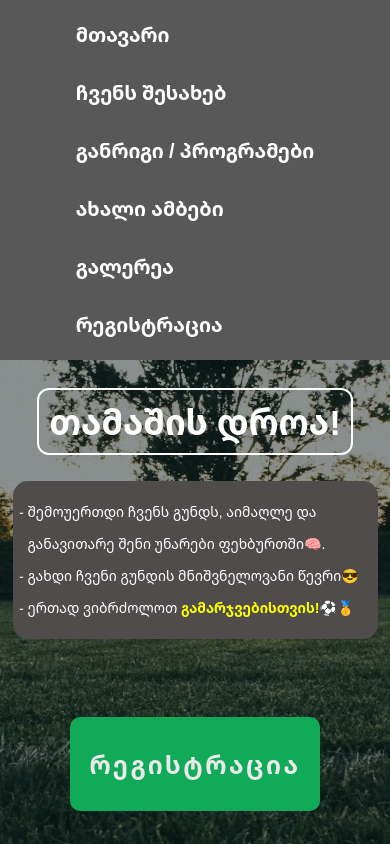
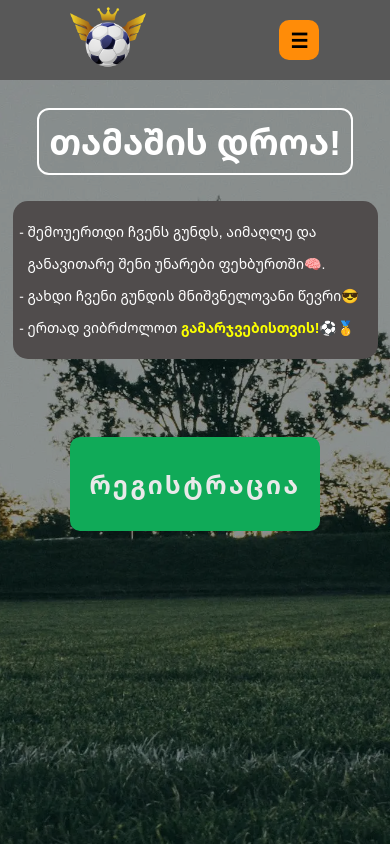
Before and after one commit to 4RN1/soccer-club-website, a React (Vite) app: page / in a window 390 px wide. Shown: the top 844 px of the page. Built offline with nearby package versions, Linux system fonts and the light colour scheme.

Commit message:
added toggle-menu and mobile visual fixes

```diff
--- a/src/components/Navbar.jsx
+++ b/src/components/Navbar.jsx
@@ -1,18 +1,18 @@
-import { useEffect, useState } from 'react'
+import { useState } from 'react'
 import { Link } from "react-router-dom";
 import '../css/Navbar.css'
 
 function Navbar() {
+  const [show, setShow] = useState(false)
 
-const [show , setShow] = useState(false)
+  return (
+    <div className='container'>
 
 
-useEffect(()=> {
-  setShow(true)
-}, [])
+      <div className={`navbar ${show ? "show" : ""}`}>
+           <Link to={'/'}><img src="/logo.png" alt="logo" className='logo' /></Link>
+        <ul className={`nav-links ${show ? 'active' : ""}`}>
 
-  return <div className={`navbar ${show ? "show" : ""}`}>
-    <ul >
           <li><Link to="/">მთავარი</Link></li>
           <li><Link to="/about">ჩვენს შესახებ</Link></li>
           <li><Link to="/schedule">განრიგი / პროგრამები</Link></li>
@@ -20,7 +20,15 @@ useEffect(()=> {
           <li><Link to="/gallery">გალერეა</Link></li>
           <li><Link to="/registration">რეგისტრაცია</Link></li>
         </ul>
+        <button
+          className='toggle-menu'
+          onClick={() => setShow(!show)}
+        >
+          {show ? '✖' : "☰"}
+        </button>
       </div>
+    </div>
+  )
 }
 
 export default Navbar
--- a/src/css/Navbar.css
+++ b/src/css/Navbar.css
@@ -1,30 +1,43 @@
 html {
   font-size: 10px;
+}
+
+.container {
+  display: flex;
+  justify-content: center;
+  background-color: rgb(88, 88, 88);
 }
 
 .navbar {
   font-family: "Noto Sans Georgian", sans-serif;
   width: 100%;
+  max-width: 120rem;
   font-size: 2.2rem;
   color: #ffffff;
   display: flex;
+  align-items: center;
+  justify-content: space-around;
   height: 8rem;
-  align-items: center;
-  background-color: rgb(88, 88, 88);
-  justify-content: center; /* keep content centered */
-}
-
-.navbar ul {
-  display: flex;
-  justify-content: center;
-  list-style: none;
-  gap: 3rem;
-
+  transition: height 0.3s ease; /* for smooth height changes on mobile */
 
 }
 
+/* Logo */
+.logo {
+  width: 8rem;
+  cursor: pointer;
+  margin-left: 0.2rem;
+}
 
+/* Nav Links */
+.nav-links {
+  list-style: none;
+  gap: 3rem;
+  justify-content: center;
+  display: flex; /* visible by default for desktop */
+}
 
+/* Nav Items */
 .navbar li {
   display: flex;
   cursor: pointer;
@@ -46,7 +59,6 @@ html {
   color: white;
   font-weight: 700;
   border-radius: 1rem;
-  transition: color 0.2s ease;
   line-height: 1.2;
 }
 
@@ -54,54 +66,78 @@ html {
   color: black;
 }
 
+/* Toggle Button */
+.toggle-menu {
+  width: 4rem;
+  height: 4rem;
+  font-size: 2rem;
+  background-color: rgb(255, 140, 8);
+  border: none;
+  border-radius: 1rem;
+  font-weight: 900;
+  display: none;
+  margin-right: 0.5rem;
+}
+
 /* ------------------ RESPONSIVE ------------------ */
 
+/* Desktop */
+@media screen and (min-width: 901px) {
+  .nav-links {
+    display: flex; /* always visible */
+    gap: 1rem;
 
+    font-size: 2rem;
+  }
 
+  .navbar li {
+    padding: 1rem;
+  }
 
-
-
-@media screen and (min-width:901px ) {
- .navbar li {
-  display: flex;
-  cursor: pointer;
-  padding: 1rem;
-  border-radius: 1rem;
-}
-.navbar ul {
-  gap: 1rem;
-  padding: 0 0.7rem;
-
+  .toggle-menu {
+    display: none;
+  }
 }
 
-}
+/* Mobile */
+@media (max-width: 900px) {
+  .navbar.show {
+    height: auto; /* expand height when menu open */
+    padding-bottom: 2rem;
 
+  }
 
-@media (max-width: 900px) {
-.navbar{
-  height: 36rem;
-  width: 100%;
+  .nav-links {
+    display: none; /* hide by default */
+    flex-direction: column;
+    gap: 1.2rem;
+    align-items: center;
+    width: 100%;
 
-}
+  }
 
-  .navbar ul {
-    flex-direction: column; /* stack menu items vertically */
-    gap: 1.2rem;           /* reduce spacing for small screens */
-    align-items: center;
+  .nav-links.active {
+    display: flex; /* show when toggle clicked */
 
   }
 
   .navbar li {
     width: 100%;
-    justify-content: center; /* center text inside li */
+    justify-content: center;
+  }
+
+  .toggle-menu {
+    display: block;
   }
 }
 
+/* Extra small screens */
 @media (max-width: 500px) {
   .navbar {
     font-size: 2rem;
   }
-  .navbar ul {
+
+  .nav-links {
     gap: 1rem;
   }
 }
```
Also changed, not shown: public/logo.png (added). Lines whose indentation alone changed are shown as unchanged.
